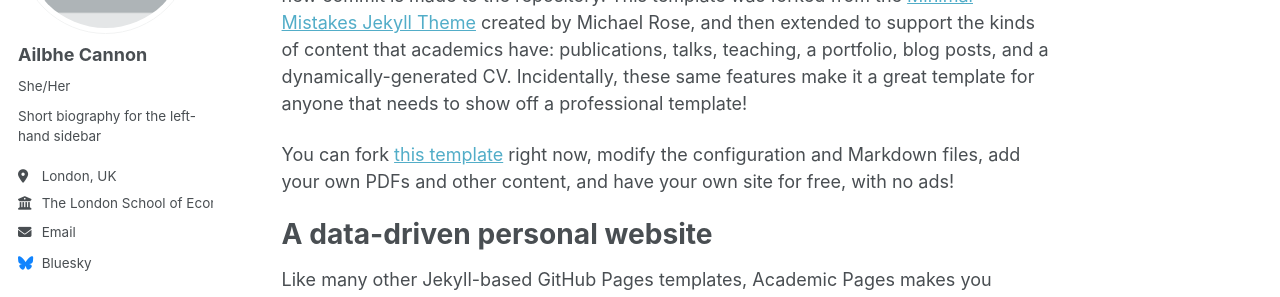
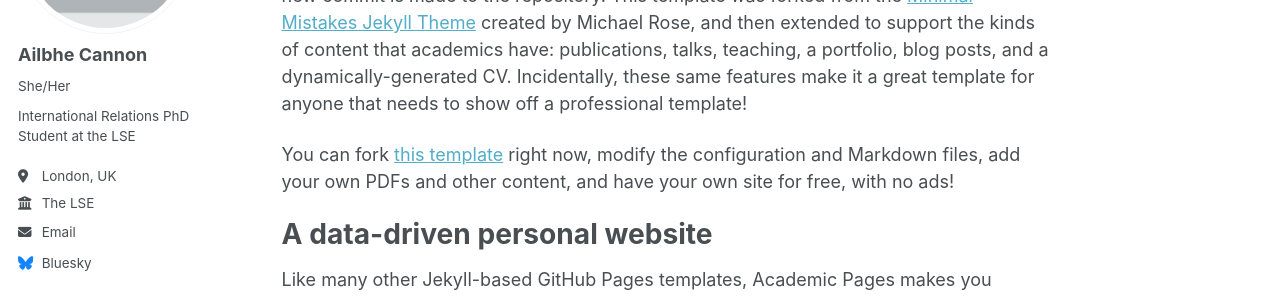
Before and after one commit to Ailbhe-Cannon/Ailbhe-Cannon.github.io, a Jekyll site: the page built from _pages/about.md, in a window 1280 px wide. Shown: the part 240-537 px from the top of the page. Built offline with Jekyll 4.4.1, drawn with Linux system fonts in a browser that asks for light colours; a script that is not in the unit is left out.

Commit message:
Update bio and employer information in config

```diff
--- a/_config.yml
+++ b/_config.yml
@@ -26,9 +26,9 @@ author:
   avatar           : "profile.png"
   name             : "Ailbhe Cannon"
   pronouns         : "She/Her"
-  bio              : "Short biography for the left-hand sidebar"
+  bio              : "International Relations PhD Student at the LSE"
   location         : "London, UK"
-  employer         : "The London School of Economics and Political Science"
+  employer         : "The LSE"
   uri              : # URL
   email            : "A.Cannon2@lse.ac.uk"
 
```
